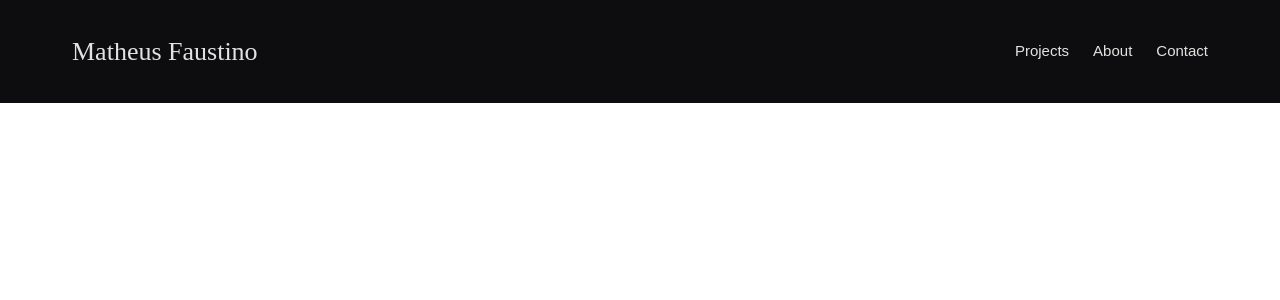
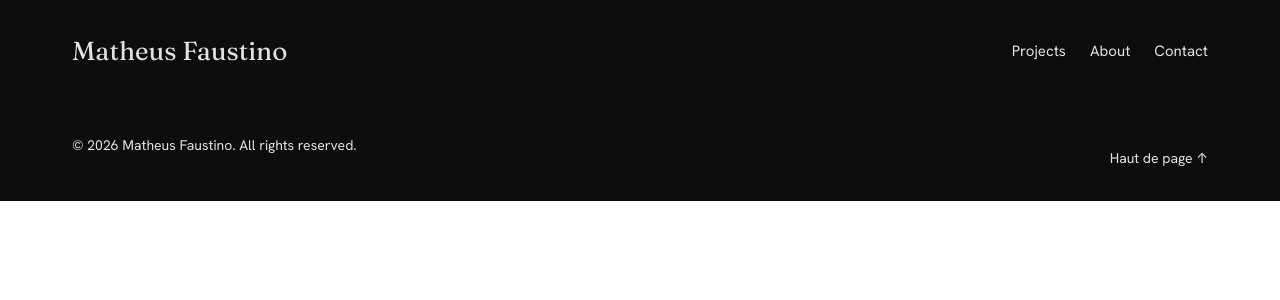
Before and after one commit to MNynee/portfolio, a React (Vite) app: page / in a window 1280 px wide. Shown: the top 300 px of the page. Built offline with nearby package versions, Linux system fonts and the light colour scheme.

Commit message:
add footer component

```diff
--- a/src/App.jsx
+++ b/src/App.jsx
@@ -1,10 +1,12 @@
 import Header from "./components/Header"
+import Footer from "./components/Footer"
 
 function App() {
 
   return (
     <div className="bg-main-bg font-hanken-grotesk text-main-text">
       <Header />
+      <Footer />
     </div>
   )
 }
--- /dev/null
+++ b/src/components/Footer/index.jsx
@@ -0,0 +1,14 @@
+const Footer = () => {
+  return (
+    <footer className="flex justify-between px-18 py-8 text-[14px]">
+        <div>
+            <p>&copy; {new Date().getFullYear()} Matheus Faustino. All rights reserved.</p>
+        </div>
+        <div className="pt-3">
+            <p>Haut de page <span className="font-inter">↑</span></p>
+        </div>
+    </footer>
+  )
+}
+
+export default Footer
--- a/src/main.css
+++ b/src/main.css
@@ -1,3 +1,4 @@
+@import url('https://fonts.googleapis.com/css2?family=Fraunces:ital,opsz,wght@0,9..144,100..900;1,9..144,100..900&family=Hanken+Grotesk:ital,wght@0,100..900;1,100..900&family=Inter:ital,opsz,wght@0,14..32,100..900;1,14..32,100..900&display=swap');
 @import "tailwindcss";
 
 @theme {
@@ -12,4 +13,5 @@
 
   --font-fraunces: 'Fraunces', serif;
   --font-hanken-grotesk: 'Hanken Grotesk', sans-serif;
+  --font-inter: 'Inter', sans-serif;
 }
```
